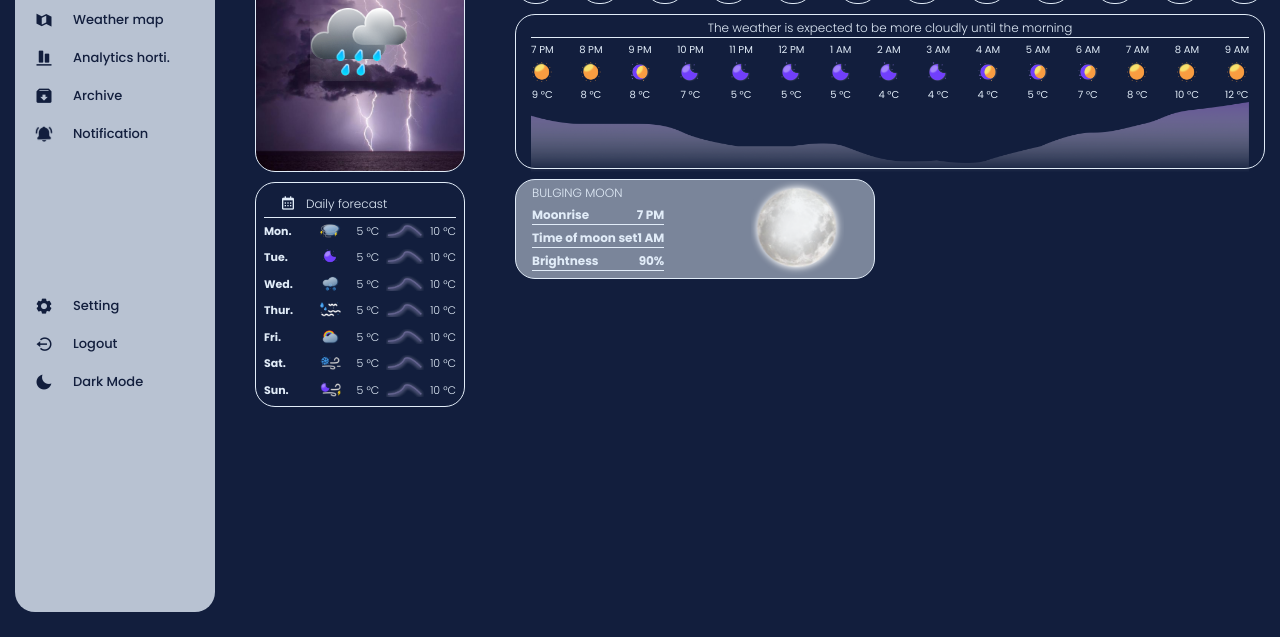
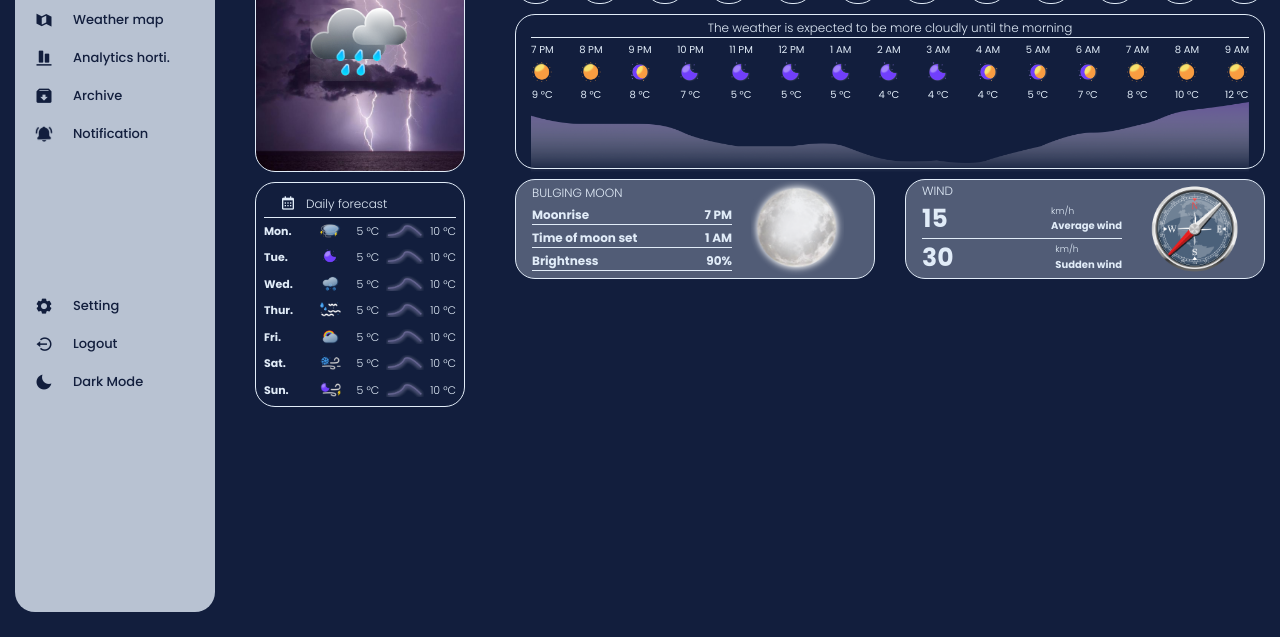
Before and after one commit to YassineOularbi/BRIEF-WEATHER-FRONT-END, a plain HTML site: page index.html in a window 1280 px wide. Shown: the part 163-800 px from the top of the page. Drawn offline with nearby package versions, Linux system fonts and the light colour scheme; no server answers.

Commit message:
Add part info of Wind

```diff
--- a/index.html
+++ b/index.html
@@ -317,7 +317,7 @@
             </div>
             <div class="wind-moon d-flex flex-row justify-content-between">
                 <div class="moon d-flex flex-row justify-content-between align-items-center px-3">
-                    <div class="d-flex flex-column align-content-between" style="height: 90px; gap: 4px">
+                    <div class="d-flex flex-column align-content-between" style="height: 90px; gap: 4px; width: 200px;">
                         <span class="title-moon">BULGING MOON</span>
                         <div class="info-moon moonrise d-flex flex-row justify-content-between">
                             <span>Moonrise</span>
@@ -334,6 +334,28 @@
                     </div>
                     <img src="pictures/Bulging-moon.png" alt="moon">
                 </div>
+                <div class="wind d-flex flex-row justify-content-between align-items-center px-3">
+                    <div class="d-flex flex-column align-content-between" style="width: 200px;">
+                        <span class="title-wind">WIND</span>
+                        <div class="info-wind average-wind d-flex flex-row justify-content-between">
+                            <span>15</span>
+                            <div class="average d-flex flex-column justify-content-center">
+                                <p>km/h</p>
+                                <span>Average wind</span>
+                            </div>
+                        </div>
+                        <div class="info-wind sudden-wind d-flex flex-row justify-content-between">
+                            <span>30</span>
+                            <div class="sudden d-flex flex-column justify-content-center">
+                                <p>km/h</p>
+                                <span>Sudden wind</span>
+                            </div>
+                        </div>
+                    </div>
+                    <img src="pictures/compass.png" alt="moon">
+                </div>
+            </div>
+            <div class="other-weathers">
 
             </div>
         </div>
--- a/style.css
+++ b/style.css
@@ -15,8 +15,8 @@
     --dark-color: #121E3D;
     --sidebar-light: rgba(225, 236, 248, 0.8);
     --sidebar-dark: rgba(18, 30, 61, 0.8);
-    --color-lightesse: rgba(225, 236, 248, 0.5);
-    --color-darkesse: rgba(18, 30, 61, 0.5);
+    --color-lightesse: rgba(225, 236, 248, 0.3);
+    --color-darkesse: rgba(18, 30, 61, 0.3);
     /* TRANSITION */
     --tran-02 : all 0.2s ease;
     --tran-03 : all 0.3s ease;
@@ -295,3 +295,37 @@ body{
     font-size: 12px;
     font-weight: bold;
 }
+.wind img{
+    height: 90px;
+}
+.wind{
+    border: 1px solid var(--light-color);
+    border-radius: 20px;
+    width: 360px;
+    height: 100px;
+    background-color: var(--color-lightesse);
+}
+
+.wind span{
+    font-size: 12px;
+    font-weight: 100;
+}
+.wind .average-wind {
+    border-bottom: 1px solid var(--light-color);
+}
+.wind .info-wind span{
+    font-size: 25px;
+    font-weight: bold;
+}
+.wind .info-wind .average span,
+.wind .info-wind .sudden span {
+    font-size: 10px;
+    font-weight: bold;
+}
+.wind .info-wind .average p,
+.wind .info-wind .sudden p {
+    font-size: 9px;
+    font-weight: 100;
+    color: var(--light-color);
+    margin: 0;
+}
```
Also changed, not shown: pictures/compass.png (added).
